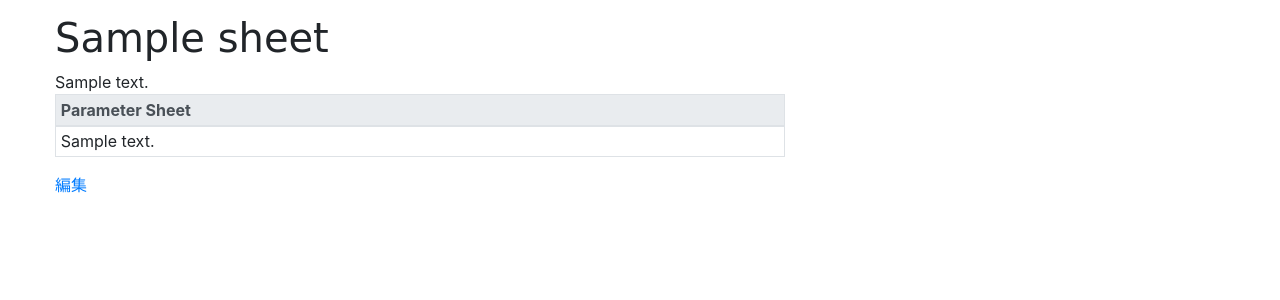
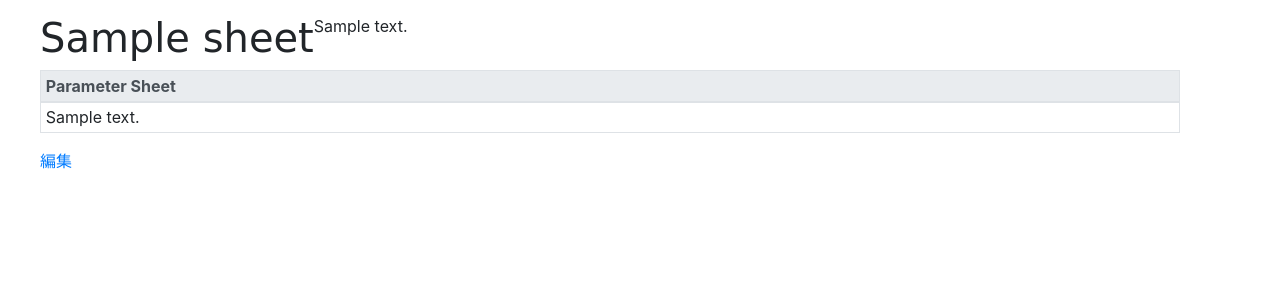
Before and after one commit to kazuhironakamur/Parame, a Django app: page /1/sheets/1 in a window 1280 px wide. Shown: the part 56-356 px from the top of the page. Run offline with Django 3.2, Linux system fonts and the light colour scheme; tables that the repository leaves empty hold one stand-in row (values such as "Sample post"); some libraries are stand-ins or nearby versions.

Commit message:
tableの横幅を調整

```diff
--- a/parame/templates/parame/base.html
+++ b/parame/templates/parame/base.html
@@ -27,10 +27,8 @@
       </nav>
       <div class="content container">
         <div class="row">
-          <div class="col-md-8">
-            {% block content %}
-            {% endblock %}
-          </div>
+          {% block content %}
+          {% endblock %}
         </div>
       </div>
     </body>
```
